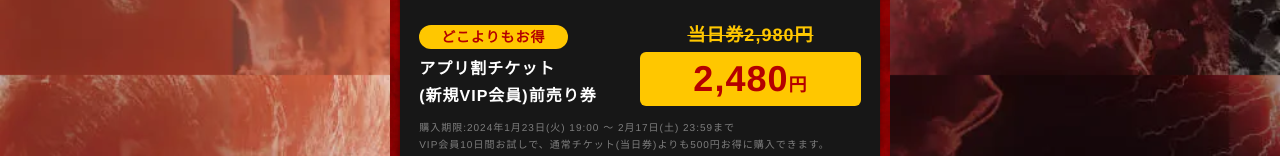
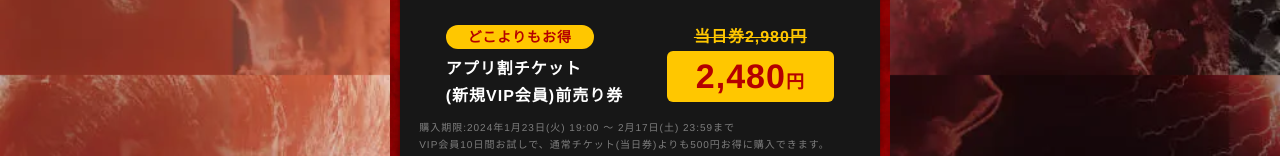
Before and after one commit to cellmuller-cdu/breakingdown-11, a plain HTML site: page index.html in a window 1280 px wide. Shown: the part 821-977 px from the top of the page. Drawn offline with nearby package versions, Linux system fonts and the light colour scheme.

Commit message:
微修正

```diff
--- a/css/style.css
+++ b/css/style.css
@@ -144,12 +144,12 @@ img[src$='.svg'] {
 
 .ticket-fee-box-fee {
     text-align: center;
-    width: 50%;
+    width: 38%;
 }
 
 .ticket-fee-box-fee .former {
     color: #ffc700;
-    font-size: 18px;
+    font-size: 16px;
     text-decoration: line-through;
     margin-bottom: 1px;
 }
@@ -158,7 +158,7 @@ img[src$='.svg'] {
     background-color: #ffc700;
     border-radius: 6px;
     color: #b40000;
-    font-size: 36px;
+    font-size: 34px;
     line-height: 1.5;
 }
 
@@ -674,7 +674,8 @@ input[type='radio']:checked + label::after {
     }
 }
 @media screen and (max-width: 420px) {
-    #contents_offer .ticket-offer-box .ticket-fee-box-text .ticket-name {
+    #contents_offer .ticket-offer-box .ticket-fee-box-text .ticket-name,
+    #content_bottom-cta .ticket-name {
         font-size: 13px;
     }
 
```
